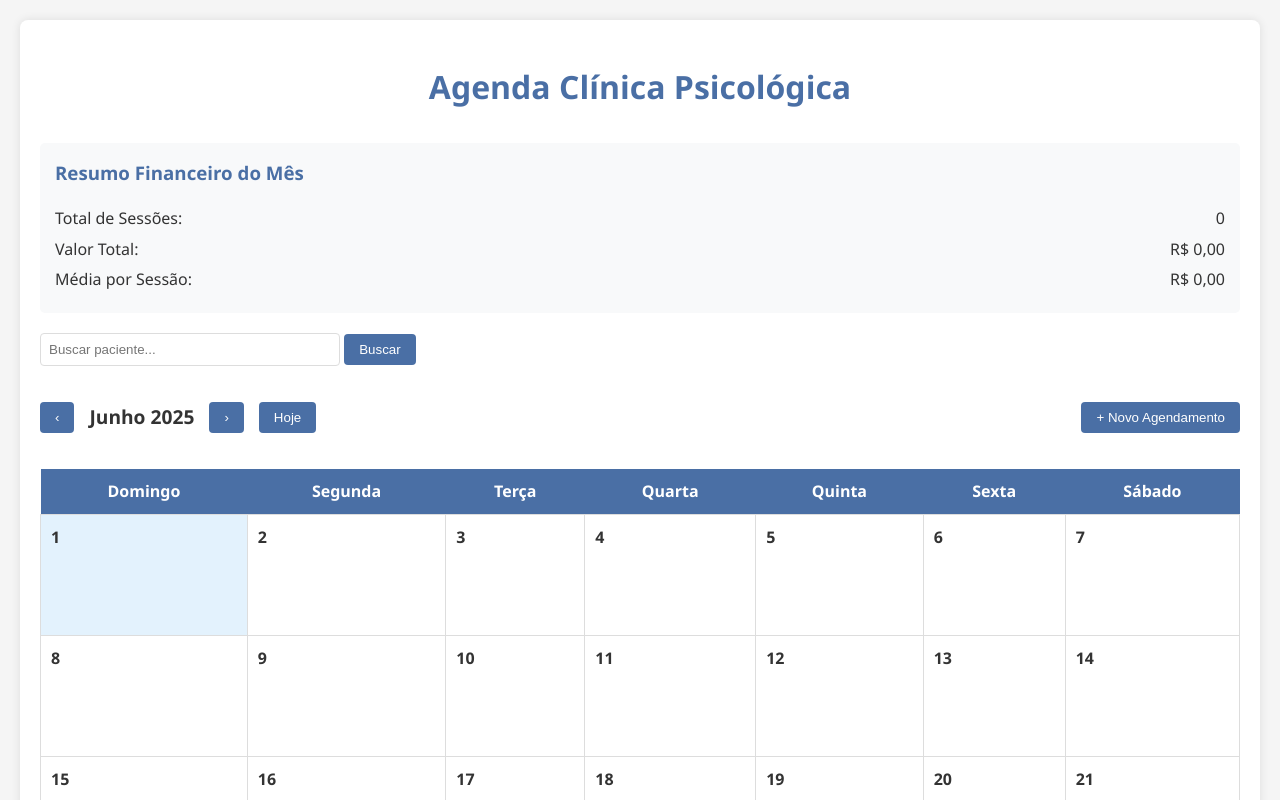
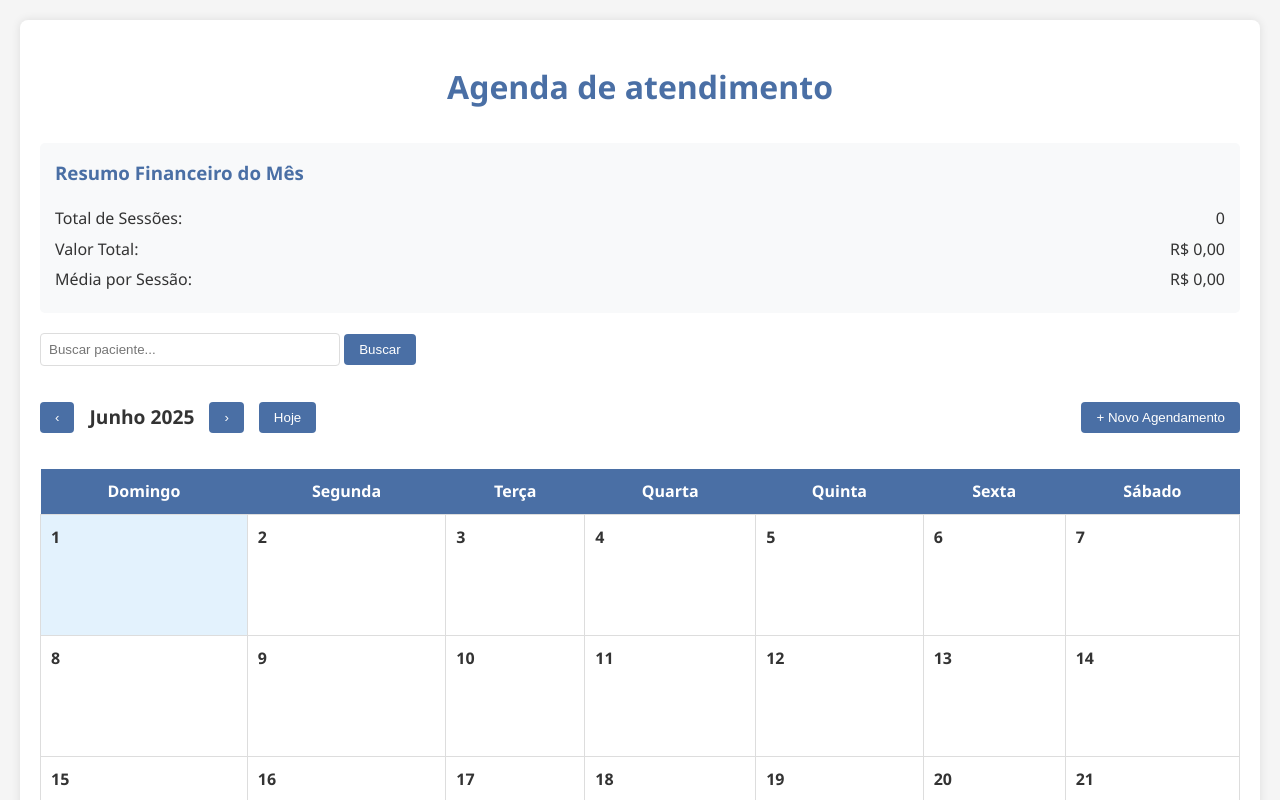
Before and after one commit to guigilherme/guigilherme.github.io, a plain HTML site: page agenda2/index.html in a window 1280 px wide. Shown: the top 800 px of the page. Drawn offline with Linux system fonts and the light colour scheme.

Commit message:
Update index.html

```diff
--- a/agenda2/index.html
+++ b/agenda2/index.html
@@ -293,7 +293,7 @@
 </head>
 <body>
     <div class="container">
-        <h1>Agenda Clínica Psicológica</h1>
+        <h1>Agenda de atendimento</h1>
 
         <div class="summary-panel">
             <h3>Resumo Financeiro do Mês</h3>
```
